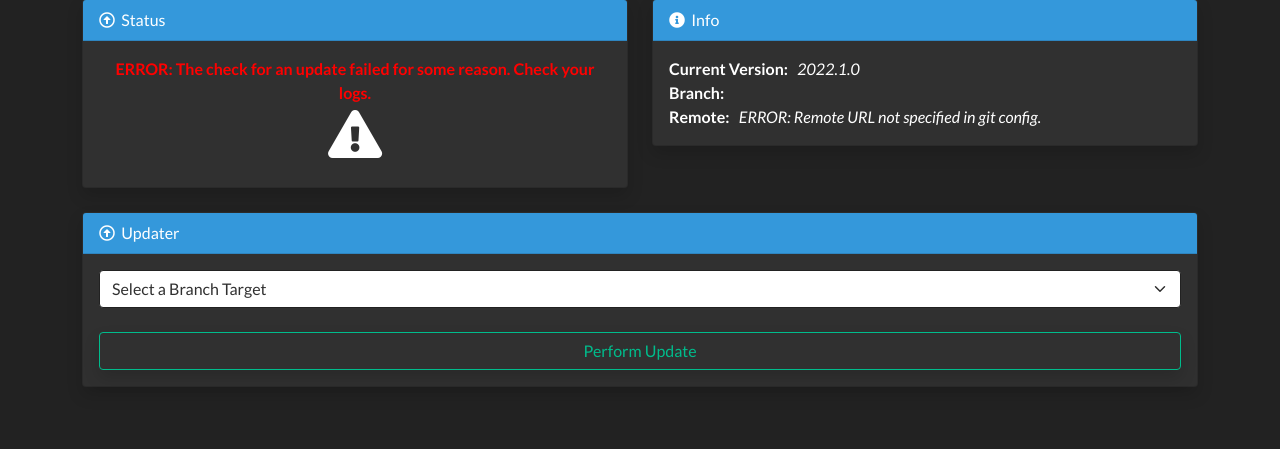
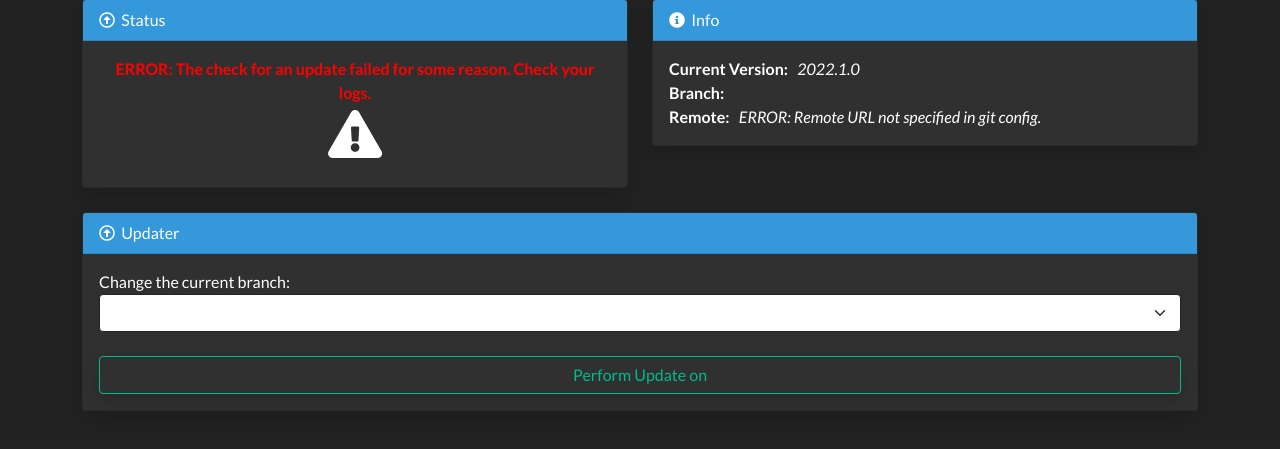
Before and after one commit to nebhead/test-update, a Flask app: page /update in a window 1280 px wide. Shown: the part 121-570 px from the top of the page. Run offline with Flask 2, Linux system fonts and the light colour scheme; lists and menus that the app fills with data are empty; some libraries are stand-ins or nearby versions.

Commit message:
Changes on the development branch started.
Some minor changes added to the development branch

```diff
--- a/templates/updater.html
+++ b/templates/updater.html
@@ -54,17 +54,21 @@
     <div class="card-body">
 
 	<!-- Select Branch Target -->
+	Change the current branch:
 	<select class="form-select" aria-label="Branch-Target">
-		<option selected>Select a Branch Target</option>
 		{% for branch in update_data['branches'] %}
-		<option value="{{branch}}">{{ branch }}</option>
+			{% if branch == update_data['branch_target'] %}
+				<option value="{{branch}}" selected>{{ branch }}</option>
+			{% else %}
+				<option value="{{branch}}">{{ branch }}</option>
+			{% endif %}
 		{% endfor %}
 	</select>
 	<br>
 	<!-- Do Update -->
 	<div class="d-grid gap-2">
 		<button type="button" class="btn btn-outline-success btn-block shadow">
-			Perform Update
+			Perform Update on {{ update_data['branch_target'] }}
 		</button>
 	</div>
 	<!-- Output Window/Textbox -->
```
